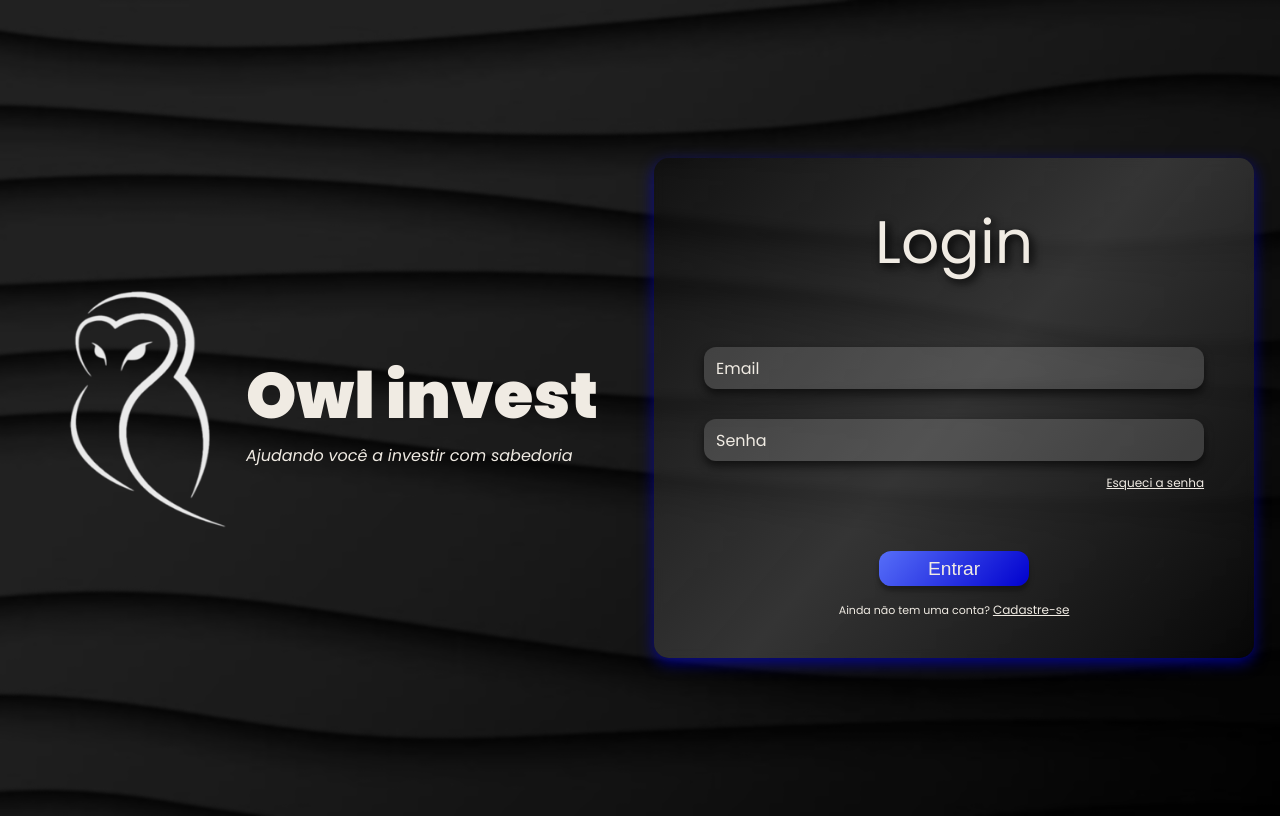
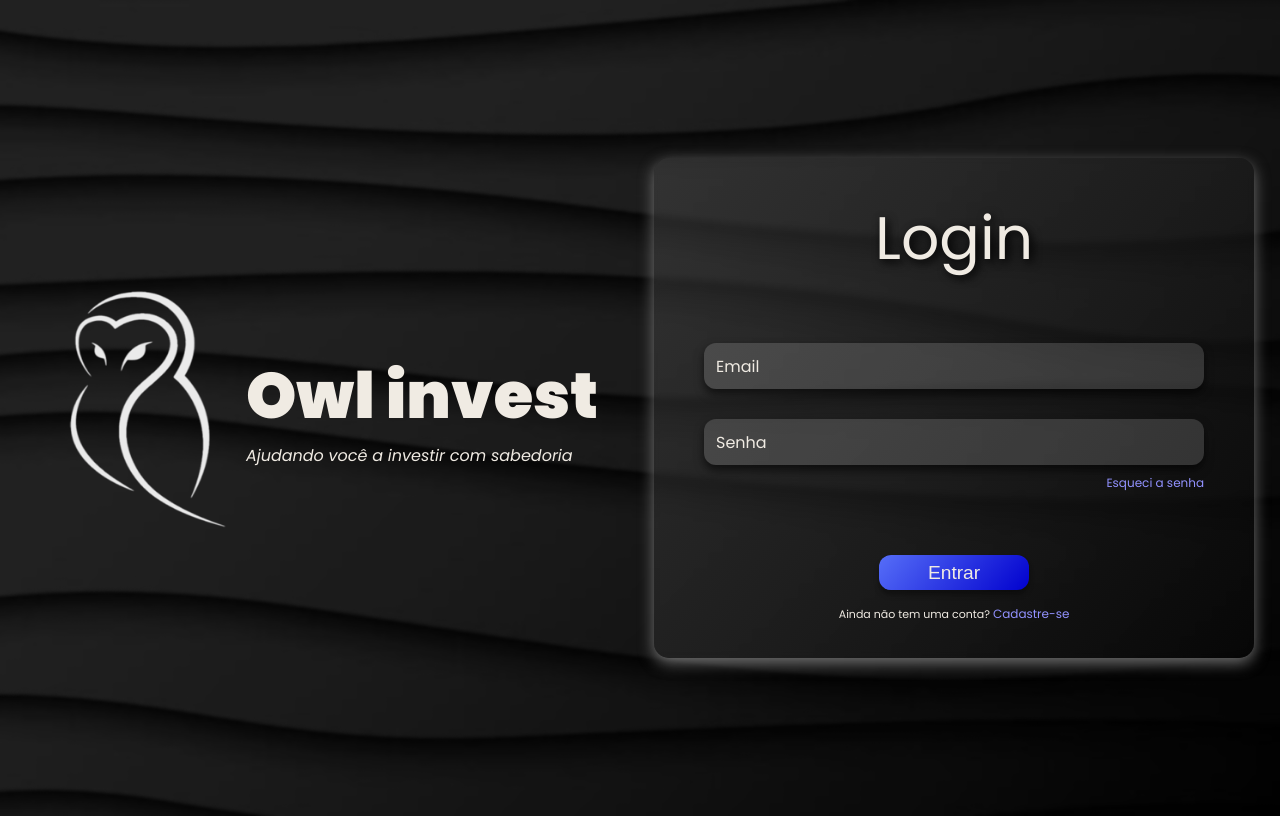
Before and after one commit to VINYCIU51/BANK_SYSTEM-DIO, a Python web app: template app/templates/login.html in a window 1280 px wide. Run offline with Jinja, Linux system fonts and the light colour scheme; the template is opened without the code that fills it, so the values that code supplies are empty; some web fonts are replaced.

Commit message:
pagina de login-v1.5

```diff
--- a/app/static/css/login.css
+++ b/app/static/css/login.css
@@ -140,12 +140,12 @@ body {
     row-gap: 60px;
     height: 500px;
     width: clamp(350px, 50vw, 600px);
-    background: linear-gradient(130deg, #09090986, #4d4d4d96, #09090986);
-    backdrop-filter: blur(5px);
+    background: linear-gradient(130deg, #4d4d4d75, #09090975);
+    backdrop-filter: blur(3px);
     align-items: center;
     justify-content: center;
     border-radius: 15px;
-    box-shadow: 0 5px 15px rgba(0, 3, 182, 0.74);
+    box-shadow: 0 5px 15px rgba(148, 148, 148, 0.74);
     font-family: "Poppins";
 
     /* titulo de login */
@@ -168,13 +168,14 @@ body {
     & input {
         width: clamp(300px, 40vw, 500px);
         padding: 12px;
-        font-size: 1rem;
+        font-size: 1.2rem;
         border: none;
         outline: none;
         box-shadow: 0 5px 10px rgba(0, 0, 0, 0.6);
         background: rgba(255, 255, 255, 0.15);
         border-radius: 12px;
         color: #000000;
+        font-weight: 500;
     }
 
 
@@ -203,7 +204,7 @@ body {
     & input:focus,
     & input:hover,
     & input:not(:placeholder-shown) {
-        background: linear-gradient(90deg, rgba(194, 194, 194, 0.6), rgba(61, 61, 61, 0.6));
+        background: linear-gradient(90deg, rgba(214, 214, 214, 0.6), rgba(77, 77, 77, 0.6));
         box-shadow: 0 5px 15px rgba(0, 0, 0, 0.884);
         transform: scale(1.008);
         transition: box-shadow 0.2s ease-in, transform 0.2s ease-in;
@@ -215,11 +216,13 @@ body {
         top: 55px;
         right: 0px;
         font-size: 12px;
-        color: #F0EBE3;
+        color: rgb(146, 146, 255);
         transition: 0.3s ease;
+        text-decoration: none;
 
         &:hover {
-            transform: scale(1.05);
+            text-decoration: underline;
+            transform: scale(1.02);
         }
     }
 
@@ -269,22 +272,26 @@ body {
         }
     }
 
-    /* texto "ou" */
+    /* texto "sem conta?" */
     & p {
         margin: 0;
         padding: 0;
         color: #F0EBE3;
         font-size: 11px;
-    }
 
-    /* link de cadastro   */
-    .register {
-        color: #F0EBE3;
-        font-size: 12px;
-        transition: 0.3s ease;
 
-        &:hover {
-            transform: scale(1.05);
+        /* link de cadastro   */
+        & .register {
+            display: inline-block;
+            color: rgb(146, 146, 255);
+            font-size: 12px;
+            transition: 0.3s ease;
+            text-decoration: none;
+
+            &:hover {
+                text-decoration: underline;
+                transform: scale(1.02);
+            }
         }
     }
 }
```
